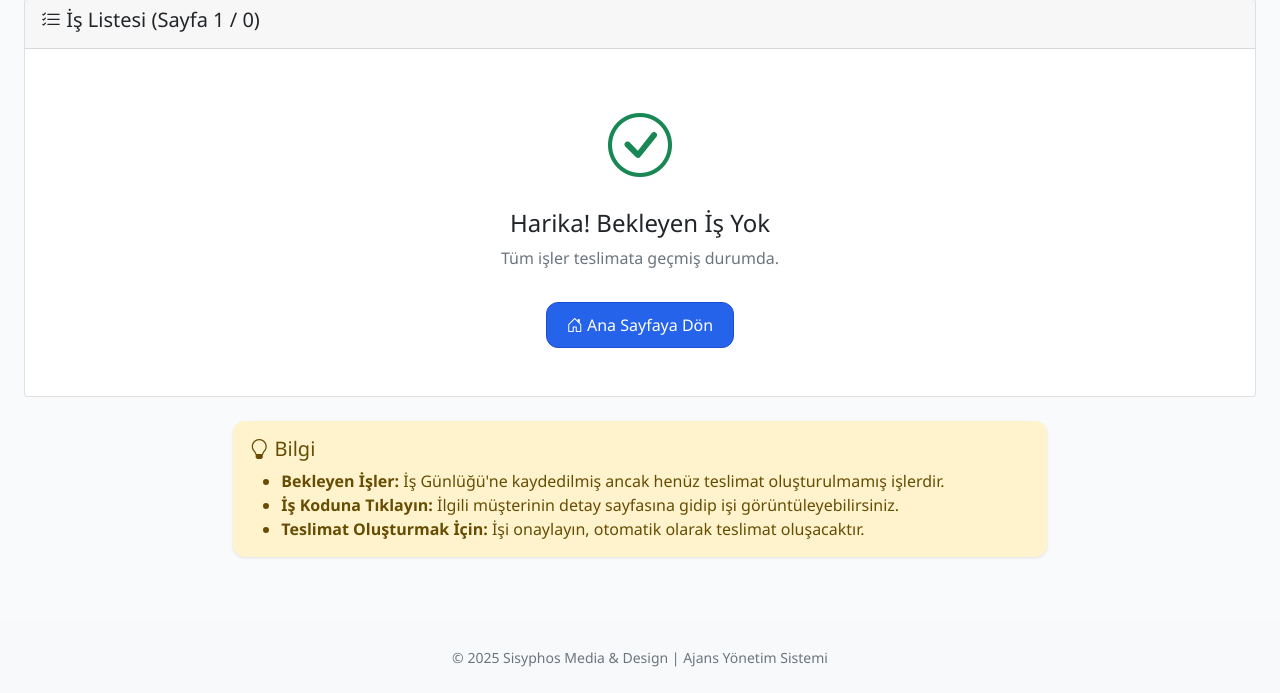
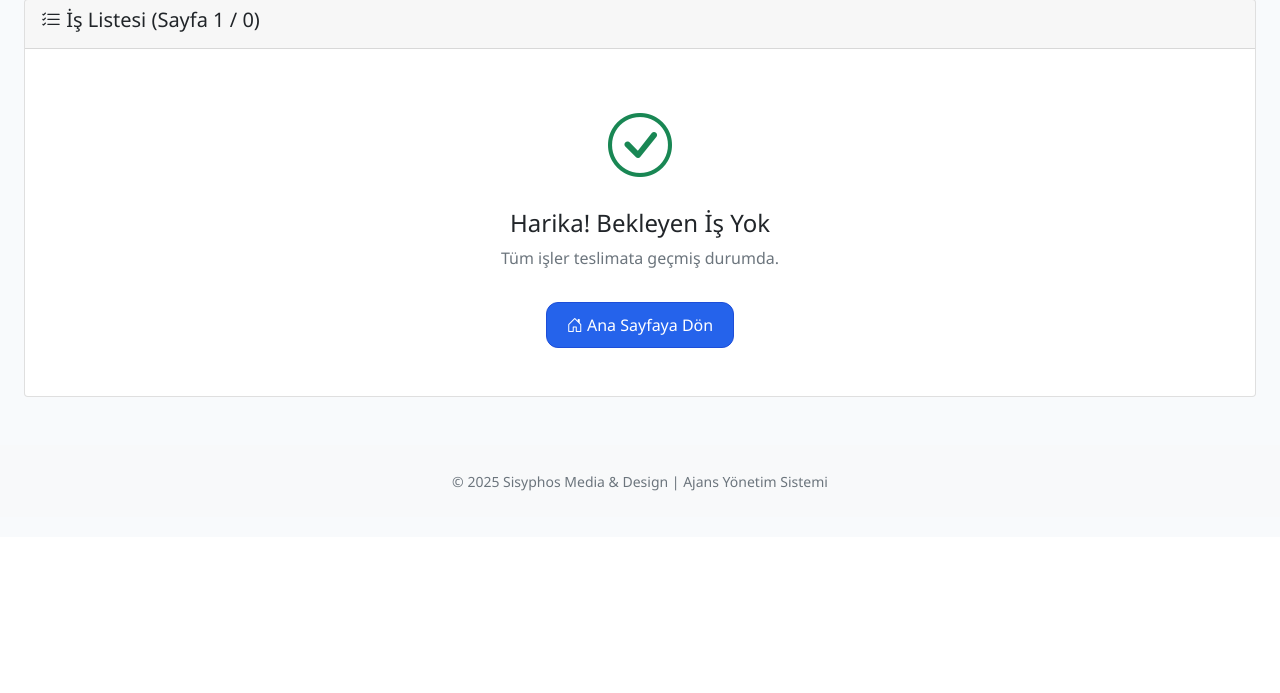
Before and after one commit to eczbabil/ajans-yonetim-sistemi, a Flask app: page /bekleyen_isler in a window 1280 px wide. Shown: the part 263-956 px from the top of the page. After the commit the page ends 754 px from the top, so only its background shows below. Run offline with Flask 3, Linux system fonts and the light colour scheme.

Commit message:
Fix: Bekleyen Isler sayfasindaki bilgilendirme kutusu kaldirildi

```diff
--- a/templates/bekleyen_isler.html
+++ b/templates/bekleyen_isler.html
@@ -193,18 +193,5 @@
         </div>
     </div>
 
-    <!-- Bilgilendirme Kutusu -->
-    <div class="row mt-4">
-        <div class="col-lg-8 offset-lg-2">
-            <div class="alert alert-warning">
-                <h5><i class="bi bi-lightbulb"></i> Bilgi</h5>
-                <ul class="mb-0">
-                    <li><strong>Bekleyen İşler:</strong> İş Günlüğü'ne kaydedilmiş ancak henüz teslimat oluşturulmamış işlerdir.</li>
-                    <li><strong>İş Koduna Tıklayın:</strong> İlgili müşterinin detay sayfasına gidip işi görüntüleyebilirsiniz.</li>
-                    <li><strong>Teslimat Oluşturmak İçin:</strong> İşi onaylayın, otomatik olarak teslimat oluşacaktır.</li>
-                </ul>
-            </div>
-        </div>
-    </div>
 </div>
 {% endblock %}
```
